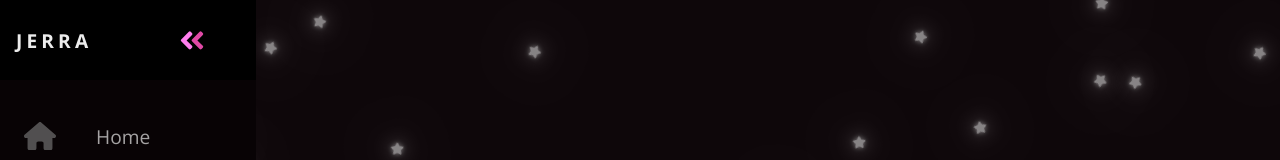
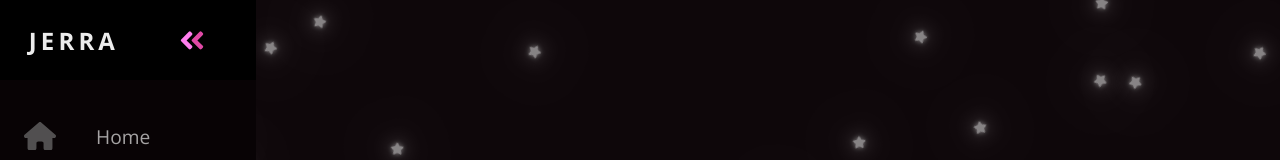
Before and after one commit to bbJerr/PortfolioReact, a React (Vite) app: page / in a window 1280 px wide. Shown: the top 160 px of the page. Built offline with nearby package versions, Linux system fonts and the light colour scheme.

Commit message:
added logo

```diff
--- a/index.html
+++ b/index.html
@@ -2,7 +2,7 @@
 <html lang="en">
   <head>
     <meta charset="UTF-8" />
-    <link rel="icon" type="image/svg+xml" href="/vite.svg" />
+    <link rel="icon" type="image/png" href="../../../src/image/JK-logo.png" />
     <meta name="viewport" content="width=device-width, initial-scale=1.0" />
     <link rel="stylesheet" href="https://cdnjs.cloudflare.com/ajax/libs/font-awesome/5.15.3/css/all.min.css">
     <title>Jerra Portfolio</title>
--- a/src/components/navbar/Navbar.jsx
+++ b/src/components/navbar/Navbar.jsx
@@ -1,5 +1,6 @@
 import React, { useState} from 'react';
 import './navbar.css';
+import logo from '../../image/JK-logo.png';
 
 
 const Navbar = () => {
@@ -9,6 +10,7 @@ const Navbar = () => {
                 <ul className="navbar-nav">
                 <li className="logo">
                     <a href="#" className="nav-link">
+                        {/* <img src={logo} alt="Logo" className="logo-image" /> */}
                     <span className="link-text logo-text">JERRA</span>
                     <svg
                         aria-hidden="true"
--- a/src/components/navbar/navbar.css
+++ b/src/components/navbar/navbar.css
@@ -90,16 +90,21 @@ main {
   transition: var(--transition-speed);
 }
 
-.logo-text
-{
+.logo-text {
   display: inline;
   position: absolute;
   left: -999px;
   transition: var(--transition-speed);
+  font-size: 1.5rem;
+  margin-left: 1.8rem;
 }
 
 .navbar:hover .logo svg {
   transform: rotate(-180deg);
+}
+
+.logo-image {
+  width: 3rem;
 }
 
 /* Small screens */
```
Also changed, not shown: src/image/JK-logo.png (added).
